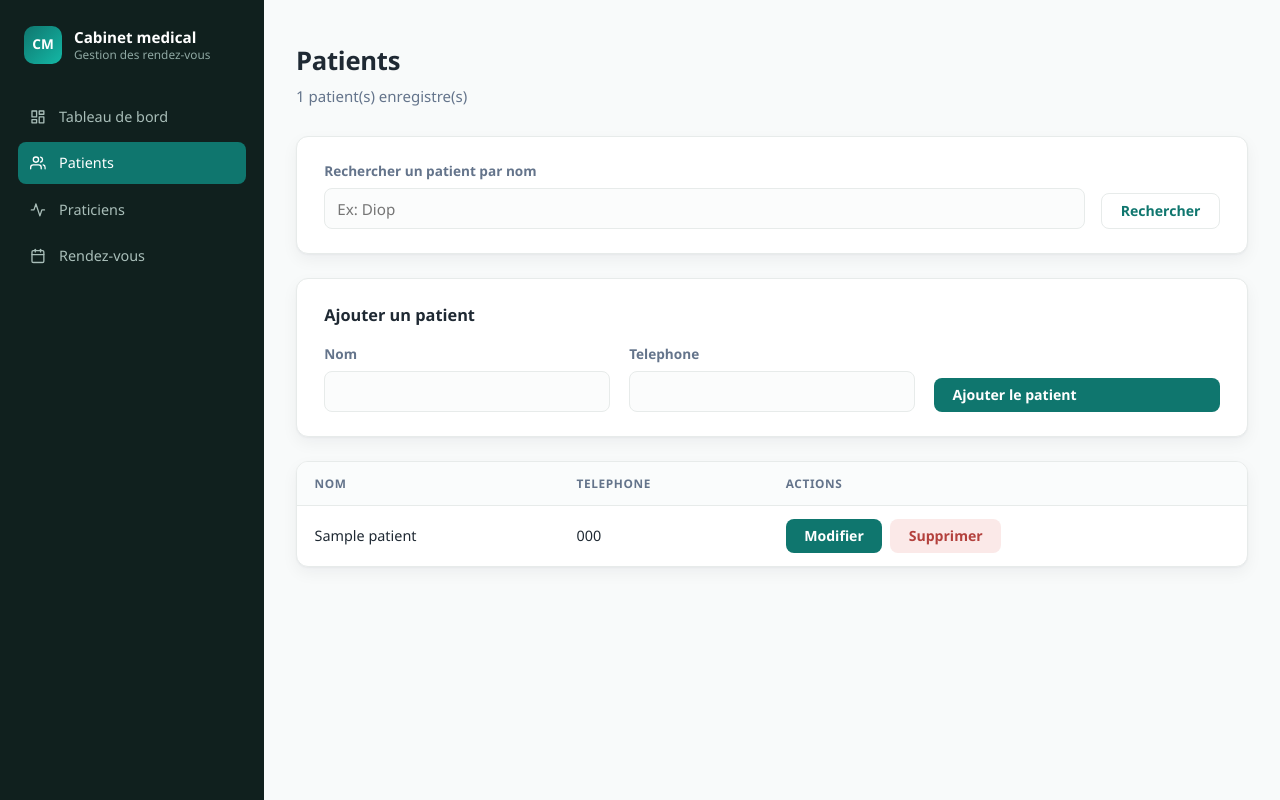
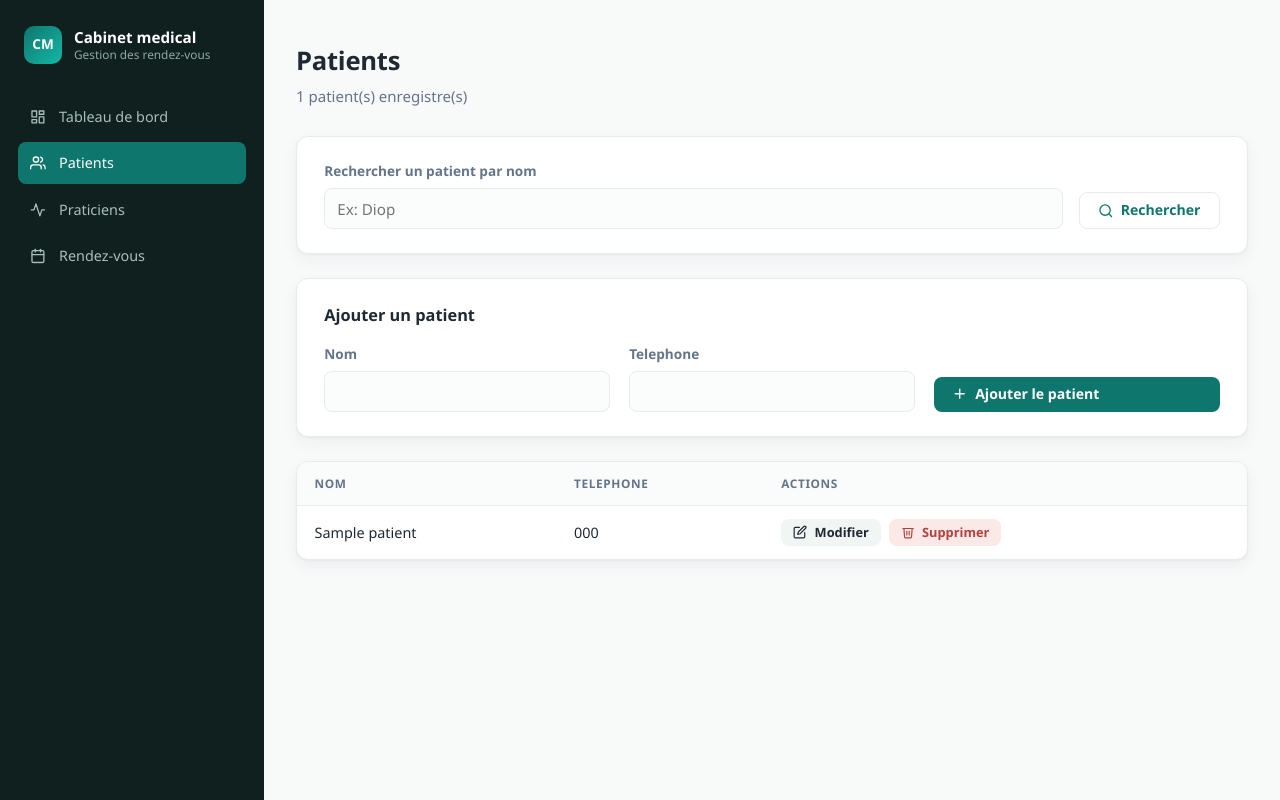
Before and after one commit to KENZA312/Fatou-Kine-Gestion-de-rendez-vous-de-cabinet-medicale-, a PHP site: page /index.php?page=patients in a window 1280 px wide. Run offline with PHP 8.4, Linux system fonts and the light colour scheme; tables that the repository leaves empty hold one stand-in row (values such as "Sample post").

Commit message:
Correction : mise en tampon de sortie (ob_start) pour eviter l'erreur headers already sent, ajout des icones aux boutons d'action

```diff
--- a/public/index.php
+++ b/public/index.php
@@ -1,4 +1,9 @@
 <?php
+
+// Mise en tampon de toute la sortie : permet aux vues d'appeler header() pour
+// rediriger (apres un ajout/une modification/une suppression) meme si du HTML
+// a deja ete affiche avant elles (sidebar, sprite d'icones...).
+ob_start();
 
 // Point d'entree unique de l'application (front controller).
 // La page a afficher est choisie via le parametre GET "page".
--- a/views/patients.php
+++ b/views/patients.php
@@ -48,7 +48,10 @@ $patients = $motCle !== '' ? $patientManager->rechercher($motCle) : $patientMana
         <label>Rechercher un patient par nom
             <input type="text" name="recherche" value="<?= htmlspecialchars($motCle) ?>" placeholder="Ex: Diop">
         </label>
-        <button type="submit" class="bouton-ghost">Rechercher</button>
+        <button type="submit" class="bouton-ghost">
+            <svg class="icone"><use href="#icone-recherche"></use></svg>
+            Rechercher
+        </button>
     </form>
 </section>
 
@@ -64,7 +67,10 @@ $patients = $motCle !== '' ? $patientManager->rechercher($motCle) : $patientMana
         <label>Telephone
             <input type="text" name="telephone" value="<?= htmlspecialchars($patientAModifier ? $patientAModifier->getTelephone() : '') ?>" required>
         </label>
-        <button type="submit"><?= $patientAModifier ? 'Modifier le patient' : 'Ajouter le patient' ?></button>
+        <button type="submit">
+            <svg class="icone"><use href="#icone-<?= $patientAModifier ? 'modifier' : 'ajouter' ?>"></use></svg>
+            <?= $patientAModifier ? 'Modifier le patient' : 'Ajouter le patient' ?>
+        </button>
     </form>
 </section>
 
@@ -84,8 +90,14 @@ $patients = $motCle !== '' ? $patientManager->rechercher($motCle) : $patientMana
                     <td><?= htmlspecialchars($patient->getNom()) ?></td>
                     <td><?= htmlspecialchars($patient->getTelephone()) ?></td>
                     <td class="cellule-actions">
-                        <a class="bouton" href="index.php?page=patients&modifier=<?= $patient->getId() ?>">Modifier</a>
-                        <a class="bouton bouton-danger" href="index.php?page=patients&supprimer=<?= $patient->getId() ?>" onclick="return confirm('Supprimer ce patient ?')">Supprimer</a>
+                        <a class="bouton bouton-secondaire bouton-petit" href="index.php?page=patients&modifier=<?= $patient->getId() ?>">
+                            <svg class="icone"><use href="#icone-modifier"></use></svg>
+                            Modifier
+                        </a>
+                        <a class="bouton bouton-danger bouton-petit" href="index.php?page=patients&supprimer=<?= $patient->getId() ?>" onclick="return confirm('Supprimer ce patient ?')">
+                            <svg class="icone"><use href="#icone-supprimer"></use></svg>
+                            Supprimer
+                        </a>
                     </td>
                 </tr>
                 <?php endforeach; ?>
```
Also changed, not shown: views/praticiens.php (+12 -3 lines), views/rendezvous.php (+8 -2 lines).
